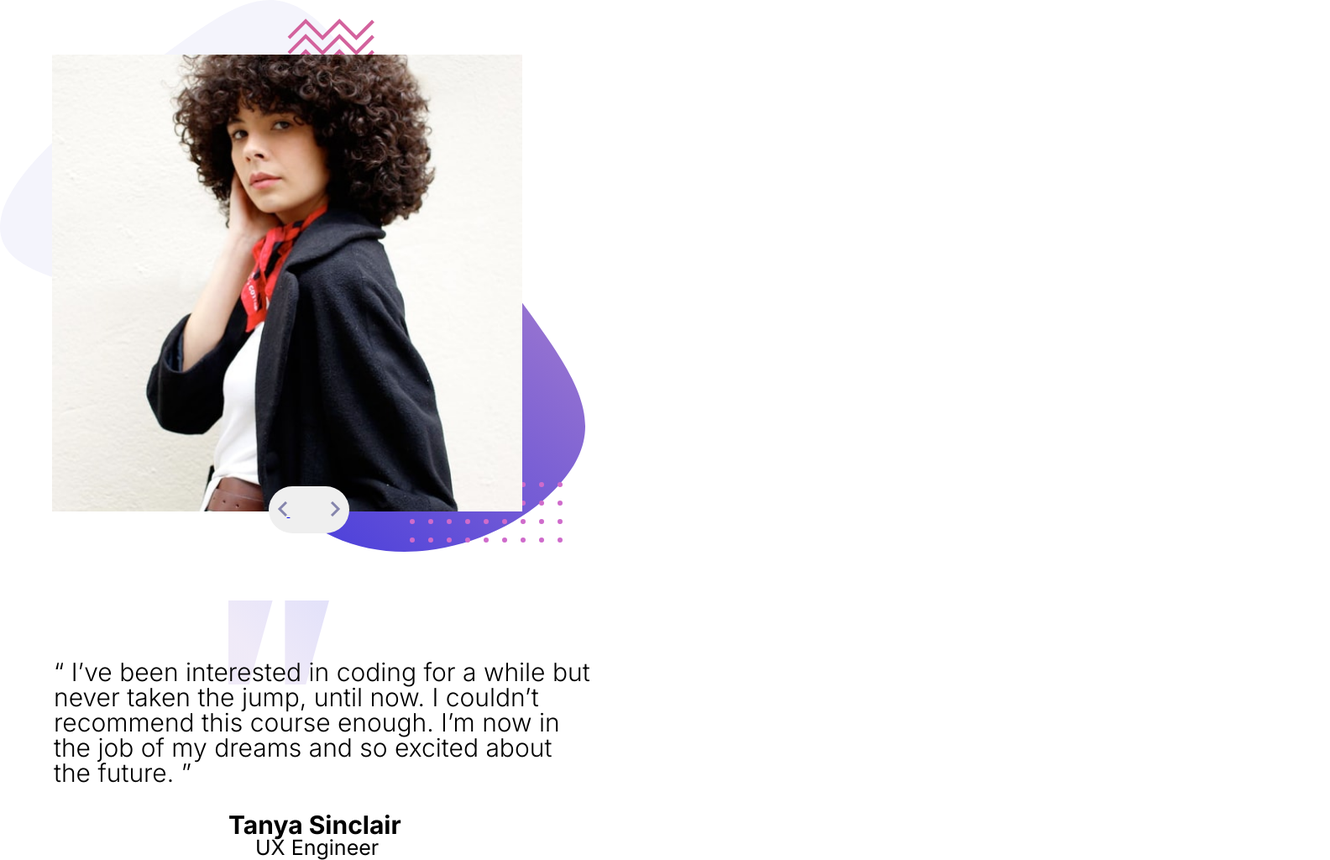
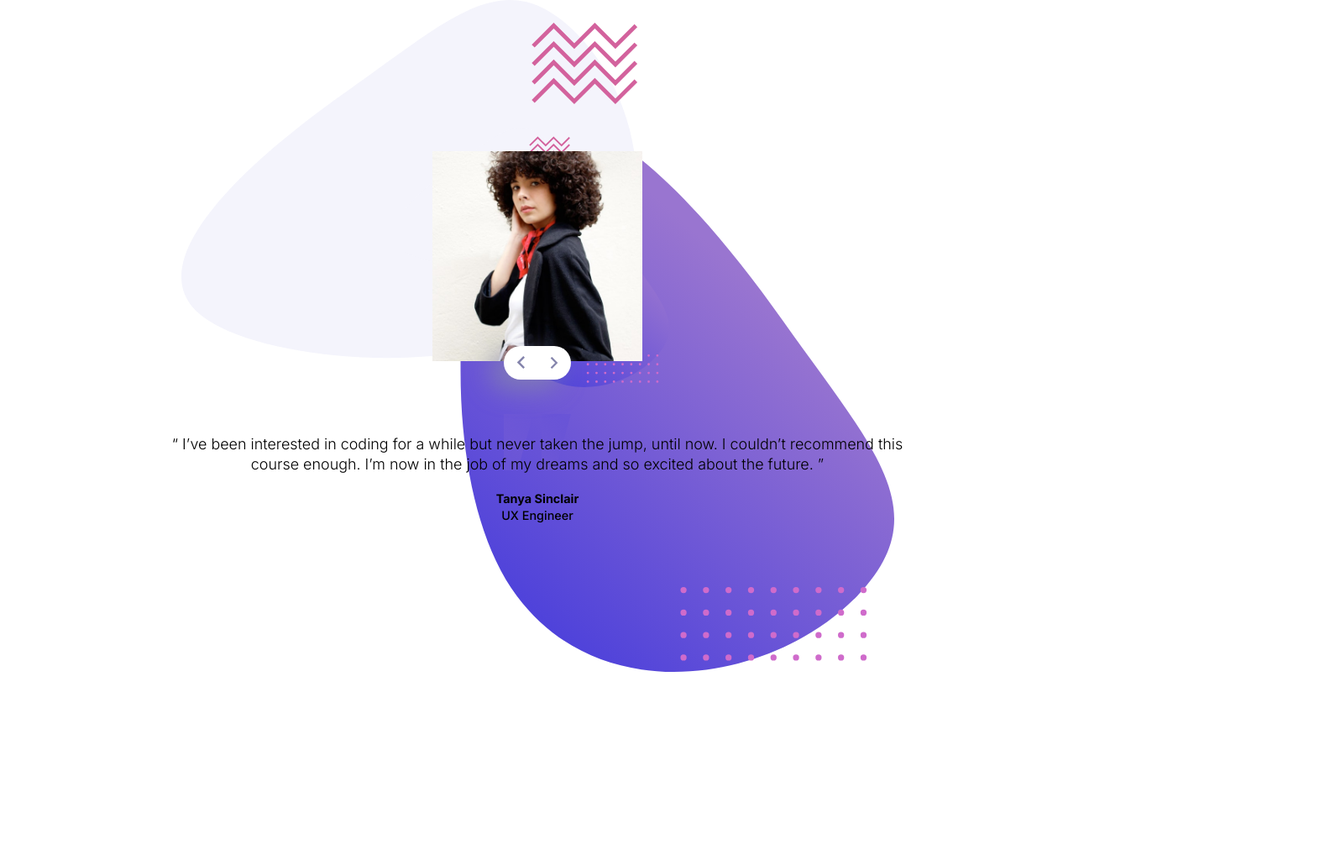
Before and after one commit to mateusAbdallah/reimagined-fiesta, a plain HTML site: page index.html in a window 1280 px wide. Shown: the whole page at 84% size, 1584 px wide, since content can reach past the window. After the commit the page ends 800 px from the top, so only its background shows below. Drawn offline with Linux system fonts and the light colour scheme.

Commit message:
Melhorando código

```diff
--- a/index.html
+++ b/index.html
@@ -10,9 +10,48 @@
 </head>
 
 <body>
-  <header>
-    <div>
-      <img src="images/pattern-bg.svg">
+  <main>
+    <section class="container">
+      <div class="slider">
+        <div class="slide slide-1">
+          <div class="slide-texto">
+            <p class="texto">
+              “ I’ve been interested in coding for a while but never taken the jump, until now. I couldn’t recommend this course enough. I’m now in the job of my dreams and so excited about the future. ”
+            </p>
+            <p class="autor">Tanya Sinclair <span>UX Engineer</span></p>
+          </div>
+          <div class="slide-imagem">
+            <img src="images/image-tanya.jpg" alt="Tanya Sinclair">
+          </div>
+        </div>
+
+        <div class="slide slide-2">
+          <div class="slide-texto">
+            <p class="texto">
+              “ If you want to lay the best foundation possible I’d recommend taking this course.
+              The depth the instructors go into is incredible. I now feel so confident about
+              starting up as a professional developer. ”
+            </p>
+            <p class="autor">John Tarkpor <span>Junior Front-End Developer</span></p>
+          </div>
+          <div class="slide-imagem">
+            <img src="images/image-john.jpg" alt="John Tarkpor">
+          </div>
+        </div>
+        <div class="slider-botoes">
+          <button class="prev">
+            <span class="sr-only">Previous slide</span>
+          </button>
+          <button class="next">
+            <span class="sr-only">Next slide</span>
+          </button>
+        </div>
+      </div>
+    </section>
+
+    <!--
+    <div class="images">
+      <img src="images/pattern-bg.svg" class="imagem-fundo">
       <img src="images/image-tanya.jpg" class="imagem-principal">
     </div>
 
@@ -27,13 +66,10 @@
       </button>
     </div>
 
-  </header>
-
-  <main>
     <div class="aspas">
       <img src="images/pattern-quotes.svg">
 
-      <p class="testemunho-tanya">
+      <p class="testemunho">
         “ I’ve been interested in coding for a while but never taken the jump, until now. I couldn’t recommend this course enough. I’m now in the job of my dreams and so excited about the future. ”
       </p>
 
@@ -47,26 +83,6 @@
     </div>
   </main>
 
-  <footer>
-
-  </footer>
-
-
-  <!--
-  “ If you want to lay the best foundation possible I’d recommend taking this course.
-  The depth the instructors go into is incredible. I now feel so confident about
-  starting up as a professional developer. ”
-
-  John Tarkpor
-  Junior Front-end Developer
-
-  -->
-
-
-
-
-
-
 
 </body>
 </html>
--- a/style.css
+++ b/style.css
@@ -1,14 +1,138 @@
 @import url('https://fonts.googleapis.com/css2?family=Inter:wght@100;200;300;400;500;600;700;800;900&display=swap');
 
-body {
+* {
+	box-sizing: border-box;
+}
+
+html {
 	font-family: 'Inter', sans-serif;
 }
 
-.imagem-fundo {
+.sr-only {
 	position: absolute;
-	height: auto;
+	left: -10000px;
+	top: auto;
+	width: 1px;
+	height: 1px;
+	overflow: hidden;
 }
 
+p {
+	font-weight: 300;
+	font-size: 1.12rem;
+	line-height: 24px;
+}
+
+.container {
+	min-height: 100vh;
+	width: 100%;
+	display: flex;
+	justify-content: center;
+	align-items: center;
+	background: url(images/pattern-bg.svg) no-repeat bottom;
+	background-size: contain;
+	padding: 2rem;
+}
+
+.slider {
+	height: 100%;
+	width: 100%;
+	max-width: 900px;
+	margin: 0 auto;
+	display: block;
+	position: relative;
+}
+
+.slide {
+	width: 100%;
+	display: flex;
+	flex-direction: column-reverse;
+	align-items: center;
+	justify-content: center;
+	text-align: center;
+}
+
+.slide-imagem {
+	height: 100%;
+	margin: 0 auto;
+	padding: 1.8rem 2rem;
+	background: url(images/pattern-bg.svg) no-repeat bottom right ;
+	background-size: cover;
+	margin-bottom: 2rem;
+}
+
+.slide-imagem img {
+	height: 100%;
+	width: 250px;
+}
+
+.slide-texto {
+	padding: 1.5rem 0;
+	background: url(images/pattern-quotes.svg) no-repeat top center;
+	background-size: 5rem;
+	z-index: 1;
+}
+
+.slide-texto .texto {
+	margin-bottom: 1.2rem;
+}
+
+.autor {
+	font-weight: 700;
+	font-size: 0.9rem;
+	line-height: 20px;
+}
+
+.autor span {
+	color: var(-grayish-blue);
+	display: block;
+	font-weight: 500;
+}
+
+button {
+	border: none;
+}
+
+.slider-botoes {
+	box-shadow: -15px 10px 30px 1px rgba(133, 133, 172, 0.75);
+	width: 80px;
+	height: 40px;
+	border-radius: 25px;
+	background-color: white;
+	position: absolute;
+	top: 260px;
+	left: 50%;
+	transform: translateX(-50%);
+}
+
+.prev, .next {
+	position: absolute;
+	width: 50%;
+	height: 100%;
+	background: url(images/icon-prev.svg) no-repeat center center;
+	background-size: 10px;
+}
+
+.prev:hover, .next:hover {
+	cursor: pointer;
+	box-shadow: 0 0.5rem 0.5rem -0.4rem var(-dark-blue);
+}
+
+.next {
+	left: 50%;
+	background: url(images/icon-next.svg) no-repeat center center;
+	background-size: 10px;
+}
+
+.slide-2 {
+	display: none;
+}
+
+.show {
+	display: block;
+}
+
+/*
 .imagem-principal {
 	position: relative;
 	right: 40rem;
@@ -42,16 +166,7 @@ body {
 	left: 17rem;
 }
 
-.testemunho-tanya {
-	position: relative;
-	right: 13rem;
-	bottom: 2rem;
-	width: 50%;
-	font-size: 30px;
-	font-weight: 300;
-}
-
-.testemunho-john {
+.testemunho {
 	position: relative;
 	right: 13rem;
 	bottom: 2rem;
@@ -81,3 +196,5 @@ body {
 	position: relative;
 	right: 4rem;
 }
+
+ */
```
